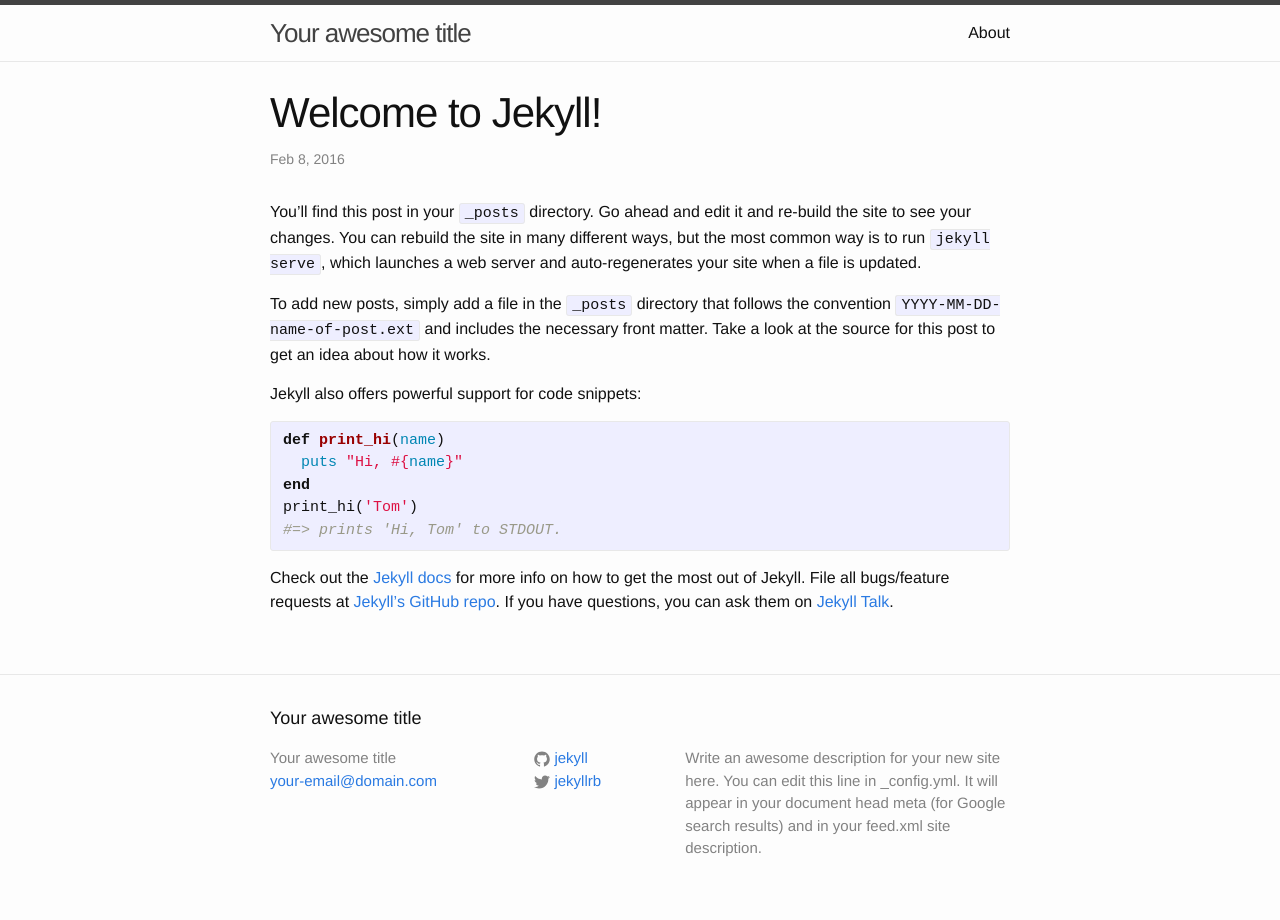
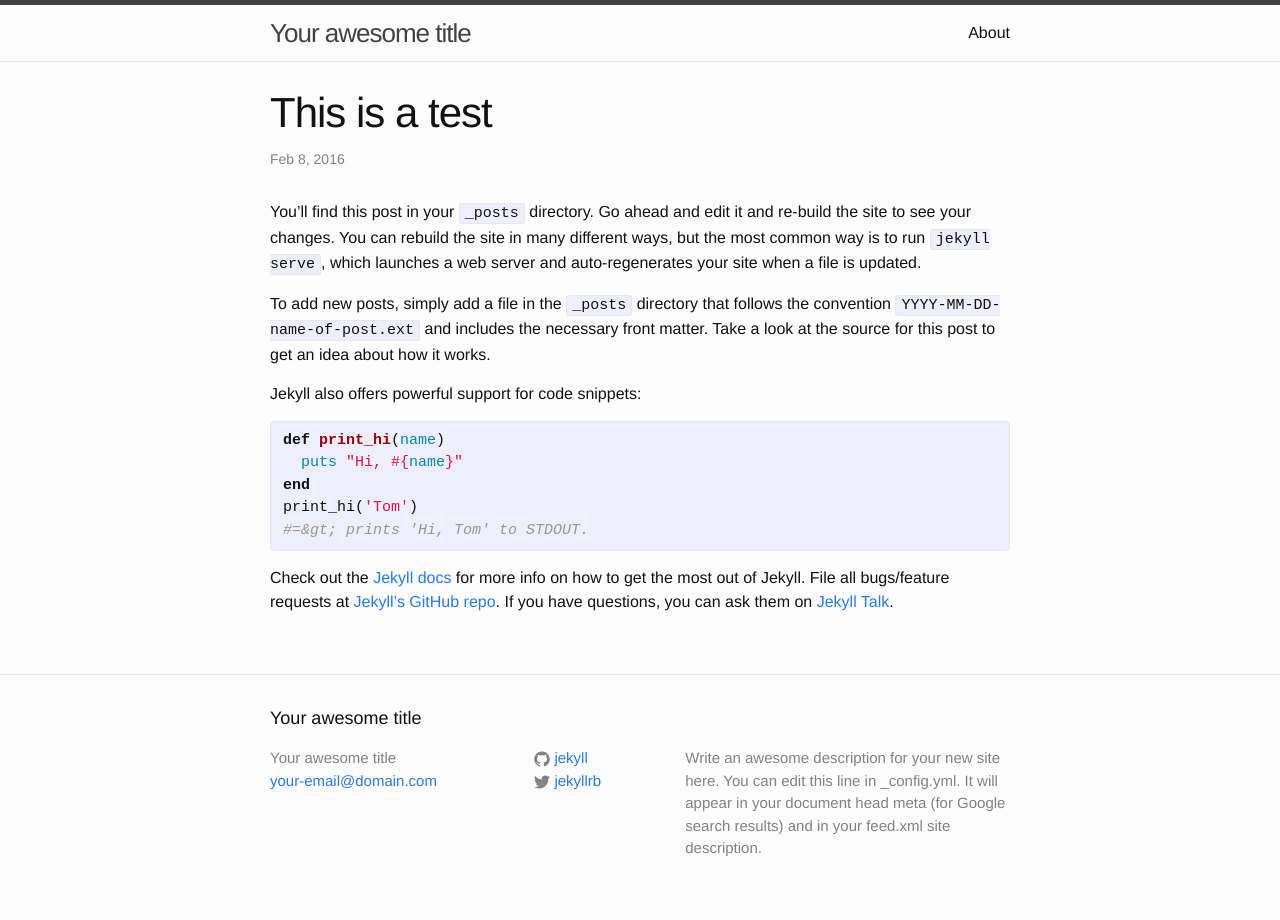
Before and after one commit to Mksony/my-awesome-site, a Jekyll site: the page built from _posts/2016-02-08-welcome-to-jekyll.markdown, in a window 1280 px wide. Built offline with Jekyll 4.4.1, drawn with Linux system fonts in a browser that asks for light colours.

Commit message:
Updated '/_posts/2016-02-08-welcome-to-jekyll.markdown' via CloudCannon

```diff
--- a/_posts/2016-02-08-welcome-to-jekyll.markdown
+++ b/_posts/2016-02-08-welcome-to-jekyll.markdown
@@ -1,9 +1,10 @@
 ---
 layout: post
-title:  "Welcome to Jekyll!"
-date:   2016-02-08 15:52:48 +0100
+title: This is a test
+date: 2016-02-08T14:52:00.000Z
 categories: jekyll update
 ---
+
 You’ll find this post in your `_posts` directory. Go ahead and edit it and re-build the site to see your changes. You can rebuild the site in many different ways, but the most common way is to run `jekyll serve`, which launches a web server and auto-regenerates your site when a file is updated.
 
 To add new posts, simply add a file in the `_posts` directory that follows the convention `YYYY-MM-DD-name-of-post.ext` and includes the necessary front matter. Take a look at the source for this post to get an idea about how it works.
@@ -15,11 +16,7 @@ def print_hi(name)
   puts "Hi, #{name}"
 end
 print_hi('Tom')
-#=> prints 'Hi, Tom' to STDOUT.
+#=&gt; prints 'Hi, Tom' to STDOUT.
 {% endhighlight %}
 
-Check out the [Jekyll docs][jekyll-docs] for more info on how to get the most out of Jekyll. File all bugs/feature requests at [Jekyll’s GitHub repo][jekyll-gh]. If you have questions, you can ask them on [Jekyll Talk][jekyll-talk].
-
-[jekyll-docs]: http://jekyllrb.com/docs/home
-[jekyll-gh]:   https://github.com/jekyll/jekyll
-[jekyll-talk]: https://talk.jekyllrb.com/
+Check out the [Jekyll docs](http://jekyllrb.com/docs/home) for more info on how to get the most out of Jekyll. File all bugs/feature requests at [Jekyll’s GitHub repo](https://github.com/jekyll/jekyll). If you have questions, you can ask them on [Jekyll Talk](https://talk.jekyllrb.com/).
```
